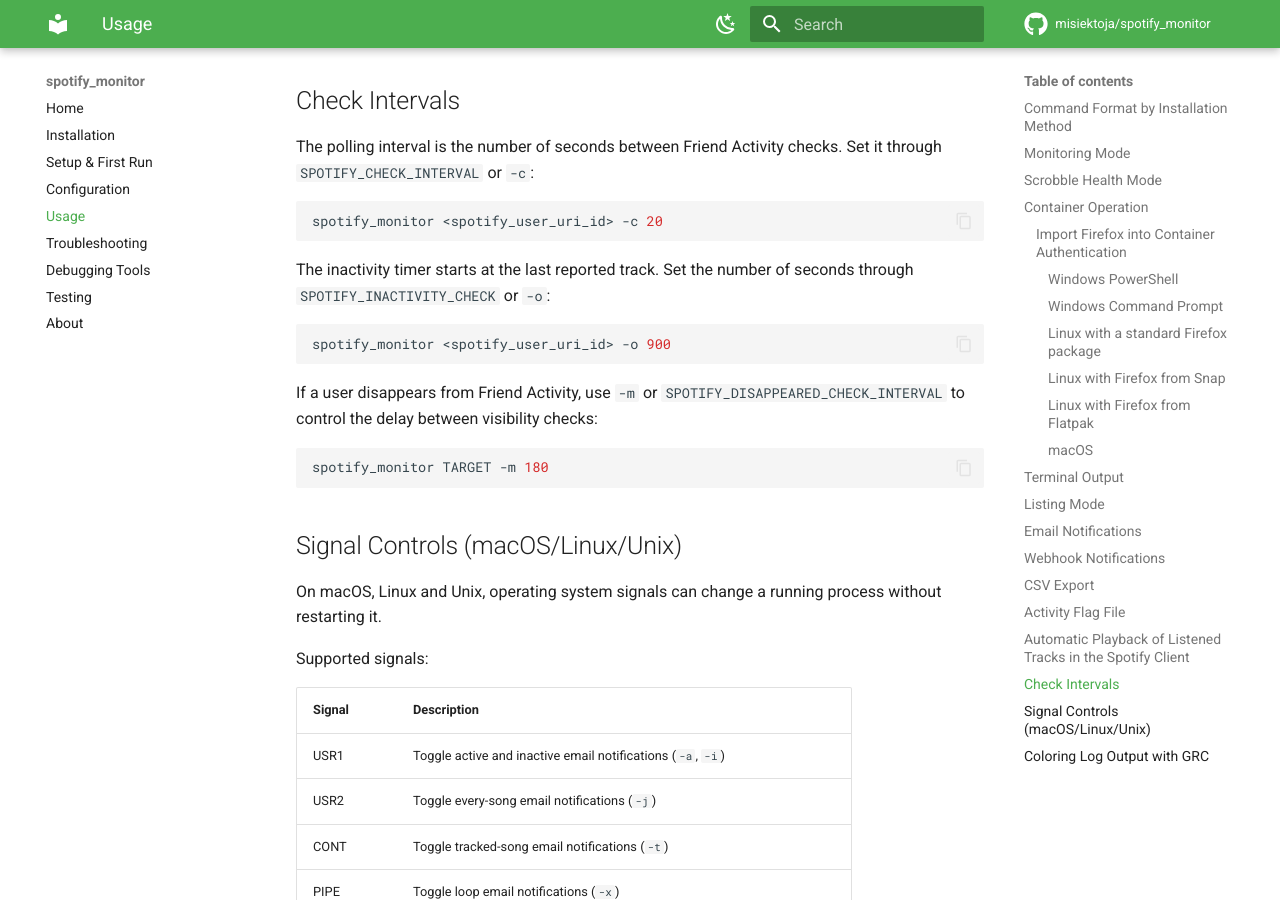
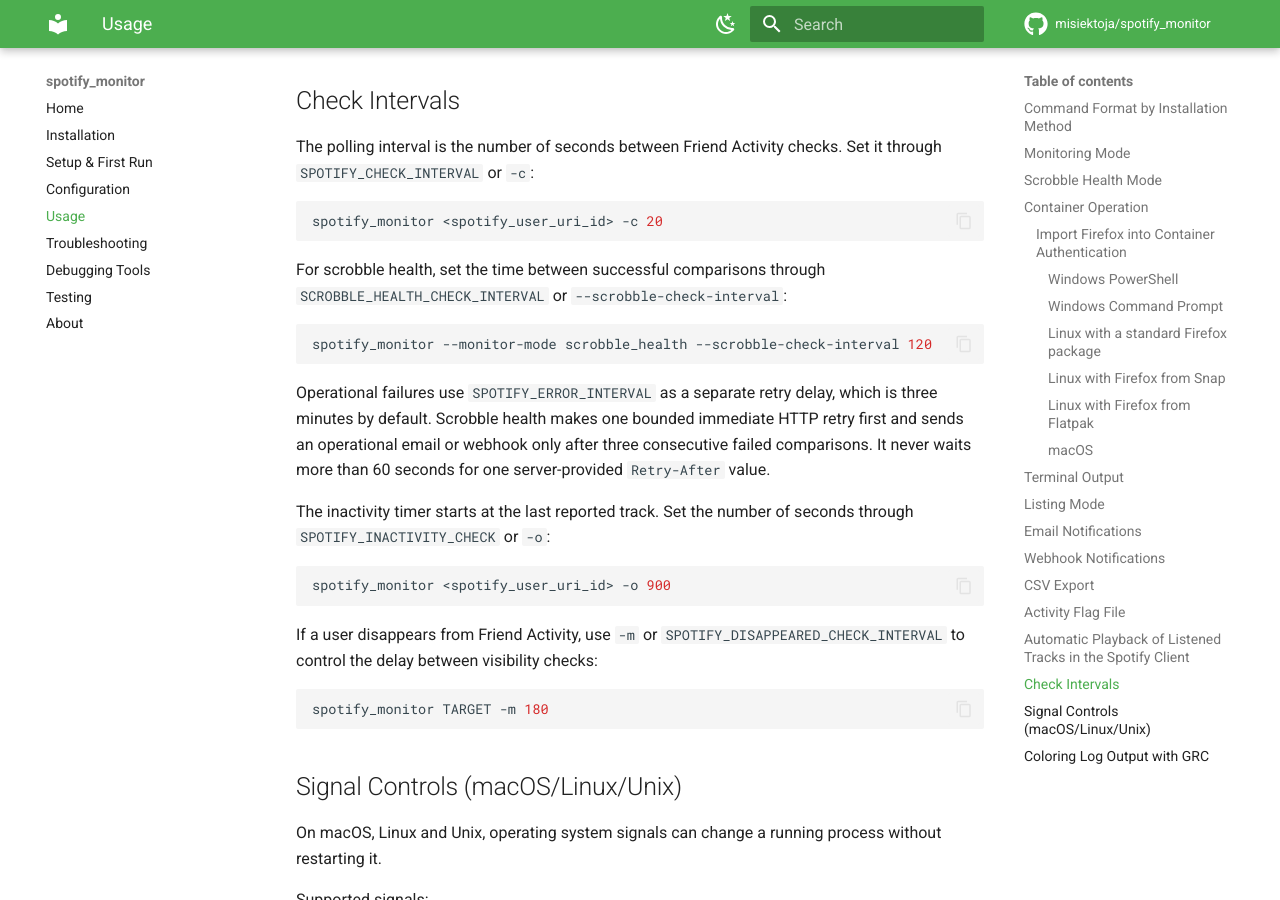
Before and after one commit to misiektoja/spotify_monitor, an MkDocs documentation site: the page built from docs/usage.md, in a window 1280 px wide and 900 px high, scrolled down 13969 px. Built offline with MkDocs 1.6.1 and Material for MkDocs 9.7.7, drawn with Linux system fonts in a browser that asks for light colours; comment, search, counter and statistics services are not loaded.

Commit message:
docs(usage): document scrobble retry behavior

````diff
--- a/docs/usage.md
+++ b/docs/usage.md
@@ -505,6 +505,14 @@
 spotify_monitor <spotify_user_uri_id> -c 20
 ```
 
+For scrobble health, set the time between successful comparisons through `SCROBBLE_HEALTH_CHECK_INTERVAL` or `--scrobble-check-interval`:
+
+```sh
+spotify_monitor --monitor-mode scrobble_health --scrobble-check-interval 120
+```
+
+Operational failures use `SPOTIFY_ERROR_INTERVAL` as a separate retry delay, which is three minutes by default. Scrobble health makes one bounded immediate HTTP retry first and sends an operational email or webhook only after three consecutive failed comparisons. It never waits more than 60 seconds for one server-provided `Retry-After` value.
+
 The inactivity timer starts at the last reported track. Set the number of seconds through `SPOTIFY_INACTIVITY_CHECK` or `-o`:
 
 ```sh
````
